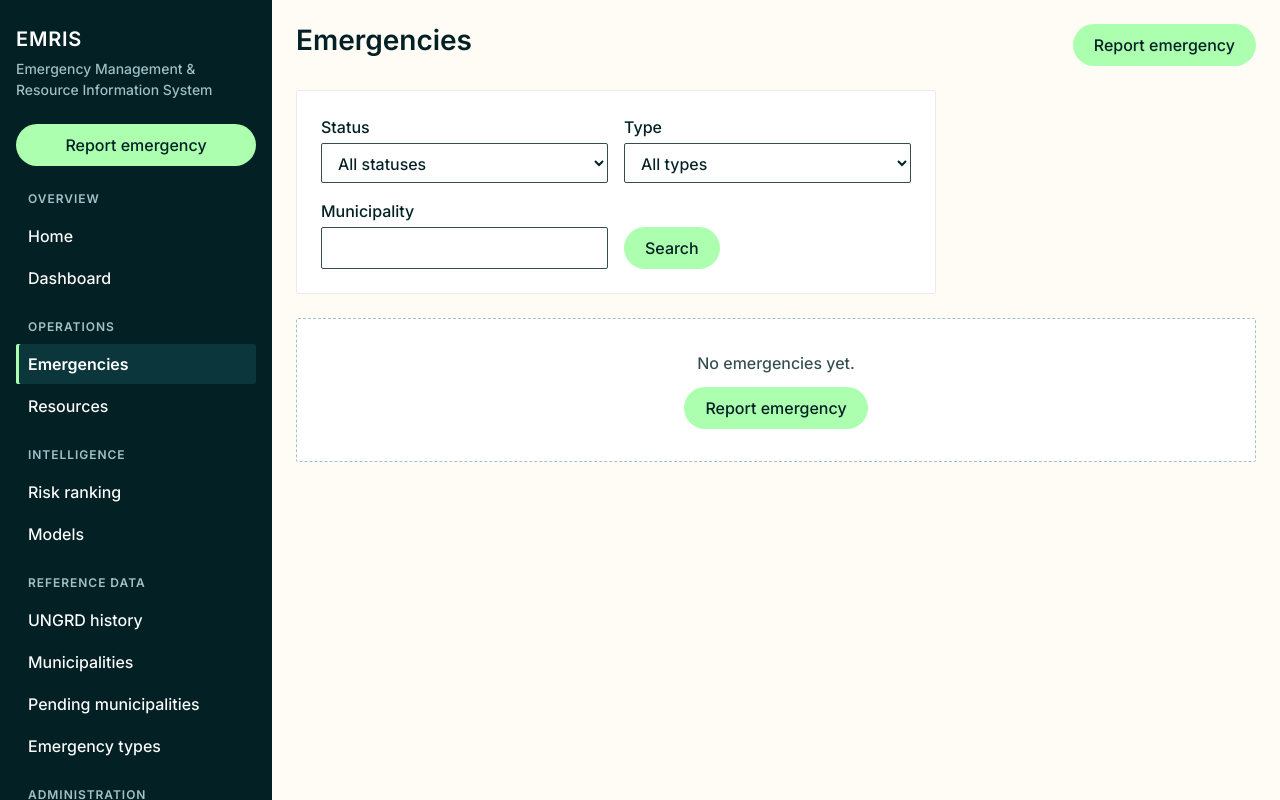
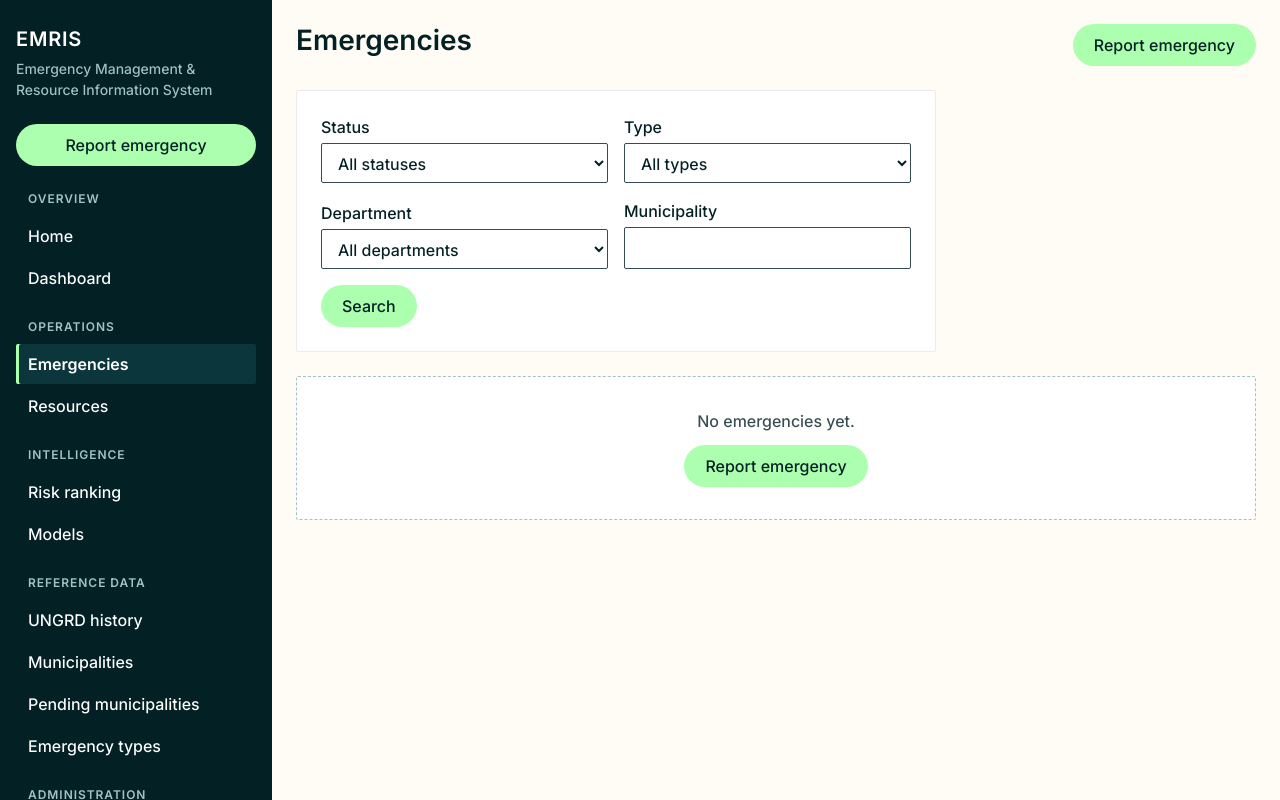
Before and after one commit to JorgeDLZ/EMRIS, a Django app: page /emergencies/ in a window 1280 px wide. Run offline with Django 5.2, Linux system fonts and the light colour scheme; the visitor is signed in with stand-in values (Sample User, id 1); data that the repository does not hold is empty.

Commit message:
feat: search municipalities by department in the list filters

```diff
--- a/apps/emergencies/views.py
+++ b/apps/emergencies/views.py
@@ -10,6 +10,7 @@ from apps.accounts.permissions import role_required
 from apps.accounts.roles import CAPABILITIES
 from apps.intelligence.models import IMPACT, MUNICIPAL_RISK, PROFILES, Prediction
 from apps.intelligence.services import latest_predictions, predict_on_save, predict_profile
+from apps.places.models import Department, Municipality
 from apps.plans.models import DONE
 from apps.seismic.services import clear_link, confirm_link, suggest_link
 from ml.text import normalize_name
@@ -128,6 +129,12 @@ def emergency_list(request):
     else:
         type_id = ""
 
+    department = request.GET.get("department", "")
+    if department.isascii() and department.isdigit() and len(department) <= 9:
+        emergencies = emergencies.filter(municipality__department_id=int(department))
+    else:
+        department = ""
+
     query = request.GET.get("q", "").replace("\x00", "").strip()
     if query:
         emergencies = emergencies.filter(municipality__name_key__icontains=normalize_name(query))
@@ -153,9 +160,12 @@ def emergency_list(request):
             "status": status,
             "type_id": type_id,
             "query": query,
-            "filtered": bool(status or type_id or query),
+            "department": department,
+            "filtered": bool(status or type_id or department or query),
             "status_choices": STATUS_CHOICES,
             "types": EmergencyType.objects.all(),
+            "departments": Department.objects.order_by("name"),
+            "municipality_options": Municipality.objects.visible_to(request.user).as_options(),
         },
     )
 
--- a/apps/history/views.py
+++ b/apps/history/views.py
@@ -10,7 +10,7 @@ from apps.dashboard.exports import (
     xlsx_response,
 )
 from apps.emergencies.models import EmergencyType
-from apps.places.models import Department
+from apps.places.models import Department, Municipality
 from apps.plans.models import ACTION_CODE_CHOICES
 
 from .filters import HISTORY_PAGE_SIZE, filter_records, querystring
@@ -30,6 +30,7 @@ def record_list(request):
             "querystring": querystring(cleaned),
             "emergency_types": EmergencyType.objects.order_by("name"),
             "departments": Department.objects.order_by("name"),
+            "municipality_options": Municipality.objects.visible_to(request.user).as_options(),
         },
     )
 
--- a/apps/places/views.py
+++ b/apps/places/views.py
@@ -43,6 +43,7 @@ def municipality_list(request):
             "departments": Department.objects.order_by("name"),
             "department": department,
             "query": query,
+            "municipality_options": Municipality.objects.visible_to(request.user).as_options(),
         },
     )
 
--- a/templates/emergencies/emergency_list.html
+++ b/templates/emergencies/emergency_list.html
@@ -30,8 +30,17 @@
       </select>
     </div>
     <div class="form-field">
+      <label for="department">Department</label>
+      <select name="department" id="department">
+        <option value="">All departments</option>
+        {% for item in departments %}
+          <option value="{{ item.pk }}"{% if department == item.pk|stringformat:"s" %} selected{% endif %}>{{ item.name }}</option>
+        {% endfor %}
+      </select>
+    </div>
+    <div class="form-field">
       <label for="q">Municipality</label>
-      <input type="text" name="q" id="q" value="{{ query }}">
+      <input type="text" name="q" id="q" value="{{ query }}" data-combobox="municipality" data-combobox-mode="text" data-department-field="department">
     </div>
     <div class="form-field">
       <button type="submit" class="btn btn-primary">Search</button>
@@ -73,9 +82,10 @@
   {% endif %}
   {% if page.has_other_pages %}
     <p class="pager">
-      {% if page.has_previous %}<a href="?status={{ status }}&amp;type={{ type_id }}&amp;q={{ query|urlencode }}&amp;page={{ page.previous_page_number }}">Previous</a>{% endif %}
+      {% if page.has_previous %}<a href="?status={{ status }}&amp;type={{ type_id }}&amp;department={{ department }}&amp;q={{ query|urlencode }}&amp;page={{ page.previous_page_number }}">Previous</a>{% endif %}
       <span>Page {{ page.number }} of {{ page.paginator.num_pages }}</span>
-      {% if page.has_next %}<a href="?status={{ status }}&amp;type={{ type_id }}&amp;q={{ query|urlencode }}&amp;page={{ page.next_page_number }}">Next</a>{% endif %}
+      {% if page.has_next %}<a href="?status={{ status }}&amp;type={{ type_id }}&amp;department={{ department }}&amp;q={{ query|urlencode }}&amp;page={{ page.next_page_number }}">Next</a>{% endif %}
     </p>
   {% endif %}
+  {{ municipality_options|json_script:"municipality-options" }}
 {% endblock %}
--- a/templates/history/record_list.html
+++ b/templates/history/record_list.html
@@ -33,7 +33,7 @@
     </div>
     <div class="form-field">
       <label for="q">Municipality</label>
-      <input type="text" name="q" id="q" value="{{ cleaned.q }}">
+      <input type="text" name="q" id="q" value="{{ cleaned.q }}" data-combobox="municipality" data-combobox-mode="text" data-department-field="department" data-department-key="code">
     </div>
     <div class="form-field">
       <label for="from">From</label>
@@ -85,4 +85,5 @@
       {% if page.has_next %}<a href="?{% if querystring %}{{ querystring }}&amp;{% endif %}page={{ page.next_page_number }}">Next</a>{% endif %}
     </p>
   {% endif %}
+  {{ municipality_options|json_script:"municipality-options" }}
 {% endblock %}
--- a/templates/places/municipality_list.html
+++ b/templates/places/municipality_list.html
@@ -20,7 +20,7 @@
     </div>
     <div class="form-field">
       <label for="q">Name</label>
-      <input type="text" name="q" id="q" value="{{ query }}">
+      <input type="text" name="q" id="q" value="{{ query }}" data-combobox="municipality" data-combobox-mode="text" data-department-field="department">
     </div>
     <div class="form-field">
       <button type="submit" class="btn btn-primary">Search</button>
@@ -56,4 +56,5 @@
       {% if page.has_next %}<a href="?department={{ department }}&amp;q={{ query|urlencode }}&amp;page={{ page.next_page_number }}">Next</a>{% endif %}
     </p>
   {% endif %}
+  {{ municipality_options|json_script:"municipality-options" }}
 {% endblock %}
```
Also changed, not shown: apps/emergencies/tests/test_emergency_views.py (+34 -0 lines), config/tests/test_municipality_search.py (added, +32 -0 lines).
